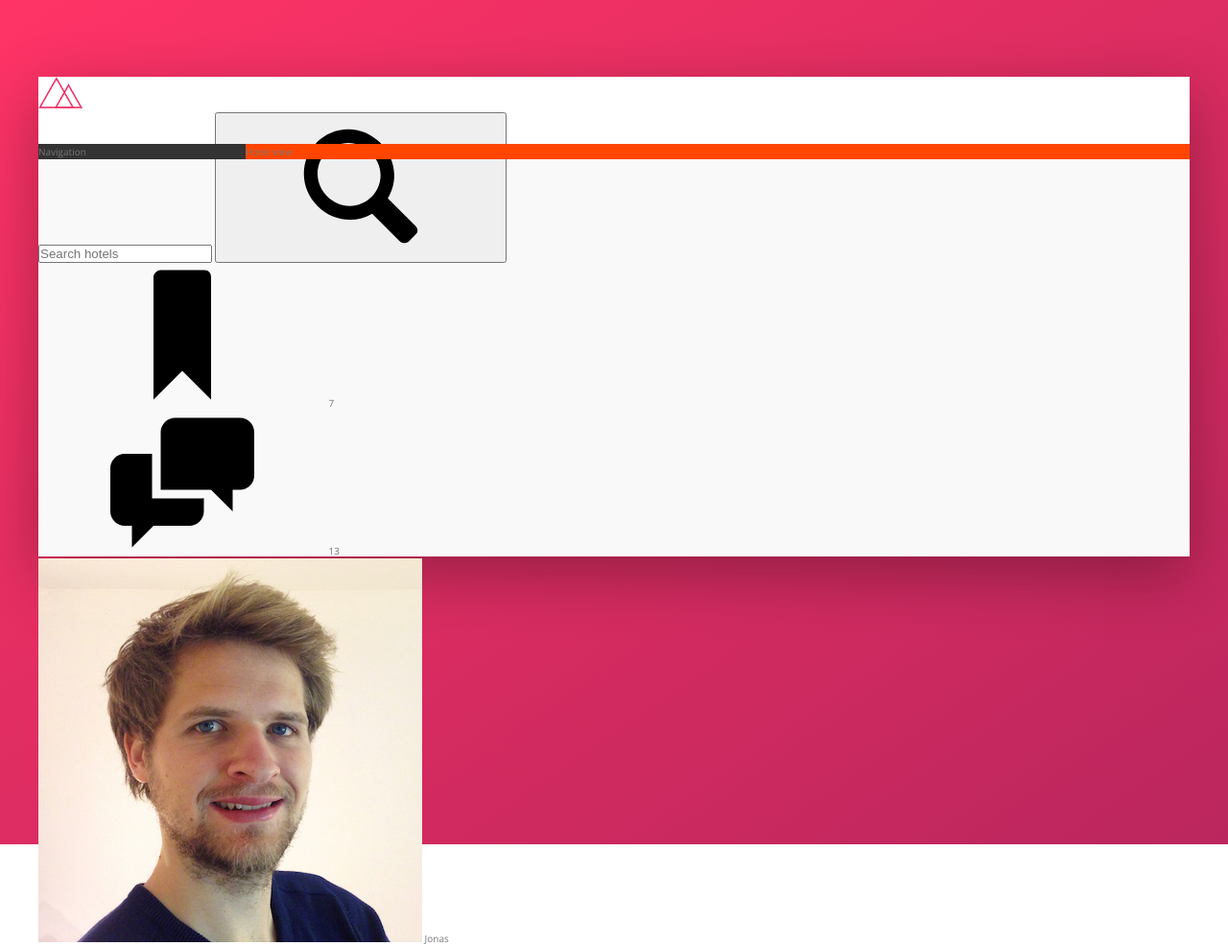
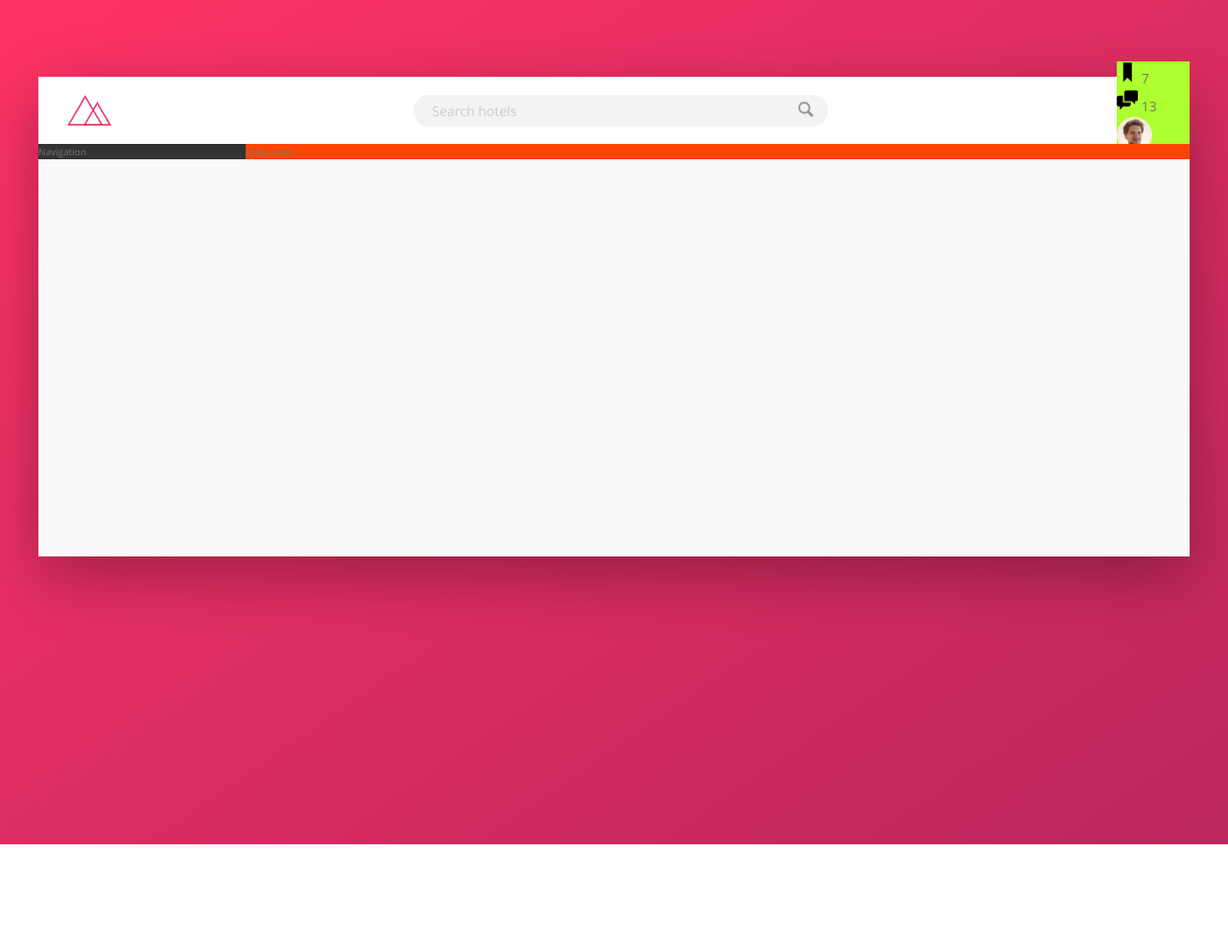
Before and after one commit to iivic17/trillo, a website: page index.html in a window 1280 px wide. Shown: the whole page at 96% size. After the commit the page ends 880 px from the top, so only its background shows below. Drawn offline with nearby package versions, Linux system fonts and the light colour scheme.

Commit message:
Add styles to the header

```diff
--- a/sass/_components.scss
+++ b/sass/_components.scss
@@ -1,28 +1,73 @@
 .logo {
     height: 3.25rem;
+    margin-left: 3rem;
 }
 
 .search {
+    flex: 0 0 40%;
+    display: flex;
+    align-items: center;
+    justify-content: center;
+
     &__input {
+        font-family: inherit;
+        font-size: inherit;
+        color: inherit;
+        background-color: var(--color-grey-light-2);
+        border: none;
+        padding: .7rem 2rem;
+        border-radius: 100px;
+        width: 90%;
+        transition: all .2s;
+        margin-right: -3.25rem;
 
+        &:focus {
+            outline: none;
+            width: 100%;
+            background-color: var(--color-grey-light-3);
+        }
+
+        &::placeholder {
+            font-weight: 100;
+            color: var(--color-grey-light-4);
+        }
+    }
+
+    &__input:focus + &__button {
+        background-color: var(--color-grey-light-3);
     }
 
     &__button {
+        border: none;
+        background-color: var(--color-grey-light-2);
 
+        &:focus {
+            outline: none;
+        }
+
+        &:active {
+            transform: translateY(2px);
+        }
     }
 
     &__icon {
-
+        height: 2rem;
+        width: 2rem;
+        fill: var(--color-grey-dark-3);
     }
 }
 
 .user-nav {
+
+    background-color: greenyellow;
+
     &__icon-box {
 
     }
 
     &__icon {
-
+        height: 2.25rem;
+        width: 2.25rem;
     }
 
     &__notification {
@@ -34,7 +79,8 @@
     }
 
     &__user-photo {
-
+        height: 3.75rem;
+        border-radius: 50%;
     }
 
     &__user-name {
--- a/sass/_layout.scss
+++ b/sass/_layout.scss
@@ -7,9 +7,13 @@
 }
 
 .header {
+    font-size: 1.4rem;
     height: 7rem;
     background-color: #fff;
     border-bottom: var(--color-grey-light-2);
+    display: flex;
+    justify-content: space-between;
+    align-items: center;
 }
 
 .content {
```
Also changed, not shown: css/style.css.
